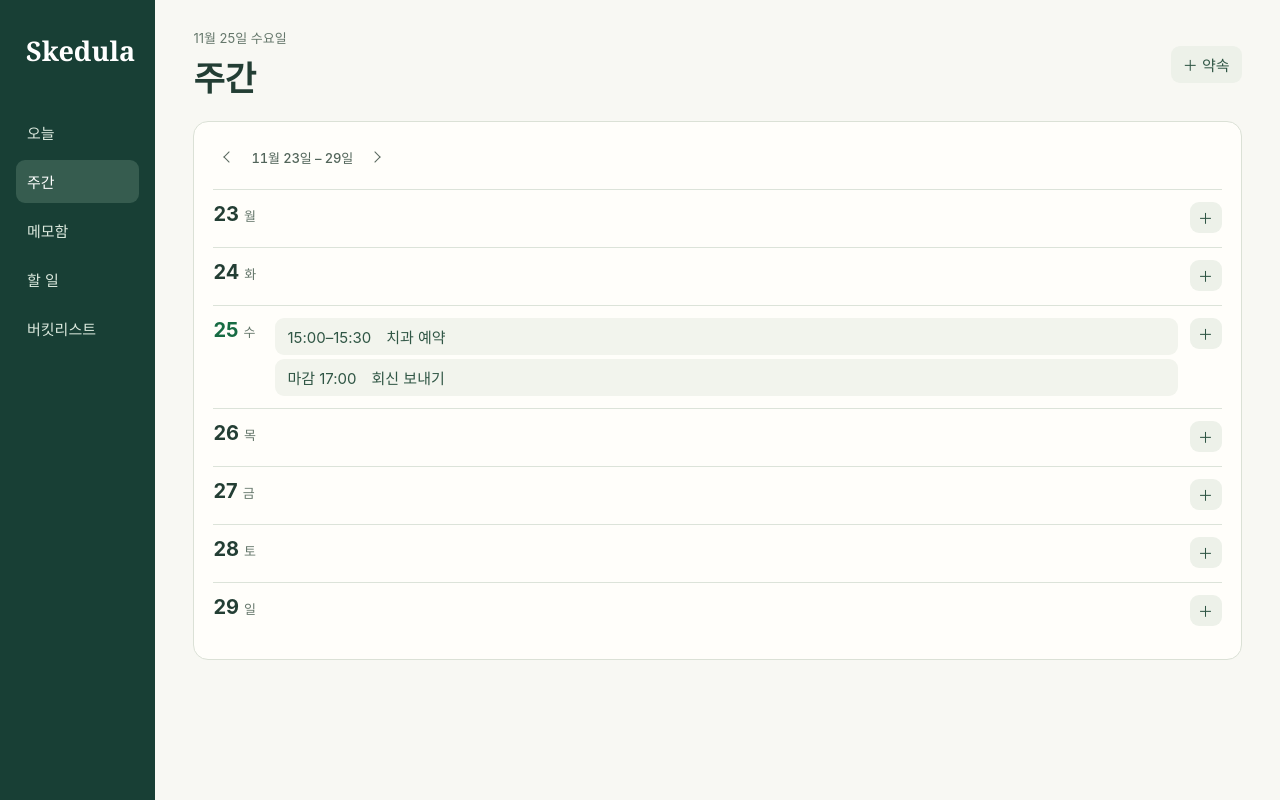
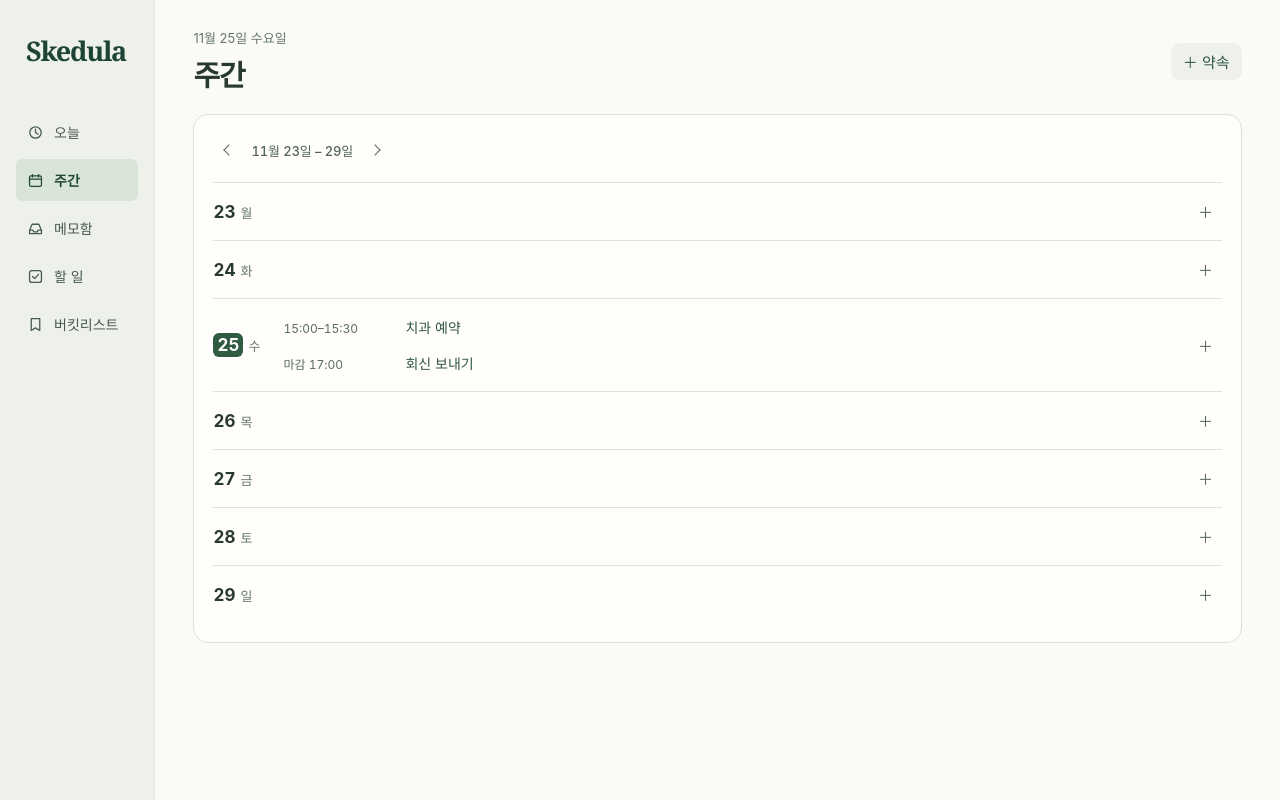
Before and after one commit to hong-engi/skedula, a plain HTML site: page prototype/today.html in a window 1280 px wide. Both pictures are taken after a click on the button "주간". Drawn offline with Linux system fonts and the light colour scheme.

Commit message:
Refine navigation contrast and simplify planner views

```diff
--- a/prototype/planning.js
+++ b/prototype/planning.js
@@ -30,6 +30,11 @@ function calendarBlocks(date){
   }
   return blocks
 }
+function agendaEntry(when,title,action){
+  const entry=button('',action);
+  entry.append(node('span',when,'agenda-time'),'　',node('span',title));
+  return entry
+}
 function renderWeek(){
   const start=weekStart(),end=datePlus(start,6);
   const format=k=>localDate(k).toLocaleDateString('ko-KR',{month:'short',day:'numeric'});
@@ -46,13 +51,13 @@ function renderWeek(){
     if(date===dayKey)events.push(...tasks.filter(t=>t.at!=null&&!t.inbox));
     events.sort((a,b)=>a.at-b.at);
     for(const t of events){
-      const line=button(range(t)+'　'+t.title+(t.repeat==='daily'?' · 매일':t.repeat==='weekly'?' · 매주':''),()=>{
+      const line=agendaEntry(range(t),t.title+(t.repeat==='daily'?' · 매일':t.repeat==='weekly'?' · 매주':''),()=>{
         if(t.fixed)editBooking(t.source);else editDetails(t)
       });
       if(t.buffer)line.className='travel-item';items.append(line)
     }
     for(const t of tasks.filter(t=>!t.inbox&&!t.done&&t.due===date)){
-      items.append(button('마감 '+(t.dueTime||'')+'　'+t.title,()=>editDetails(t)))
+      items.append(agendaEntry(('마감 '+(t.dueTime||'')).trim(),t.title,()=>editDetails(t)))
     }
     const add=icon('＋',date+' 약속 추가',()=>editBooking(null,date));
     row.append(day,items,add);days.append(row)
--- a/prototype/today.css
+++ b/prototype/today.css
@@ -23,3 +23,26 @@ html,main,#scroll,dialog{scrollbar-width:none}
 .week-bar button:hover{background:#edf0e9;filter:none}
 .week-bar button:focus-visible{outline:2px solid #42715f;outline-offset:-2px}
 .week-day{display:grid;grid-template-columns:50px minmax(0,1fr) 32px;gap:12px;align-items:start;border-top:1px solid #dce3d9;padding:12px 0;min-height:58px}.day-label{display:flex;align-items:baseline;gap:5px}.day-label strong{font-size:20px}.is-today .day-label{color:#176b43}.agenda{display:grid;gap:4px}.agenda button{text-align:left;background:#f2f4ed;overflow-wrap:anywhere}.agenda .travel-item,.buffer{background:#eef1f0;color:#55695e}.week-day>button{padding:5px}.idea-row{padding:12px 0;border-bottom:1px solid #dde4da;flex-wrap:wrap}.idea-row span{flex:1;min-width:120px;overflow-wrap:anywhere}#capture{margin-bottom:20px}#capture input{min-width:0;flex:1;border:1px solid #cbd5c9;border-radius:8px;padding:10px;font:inherit}#removeBooking{margin-right:auto;color:#804a39}@media(max-width:610px){aside{flex-wrap:wrap}nav{flex-wrap:wrap}nav button{width:auto}}
+
+/* Navigation recedes behind the planner content. */
+body{background:#fafaf7;color:#28392f}
+aside{background:#edf1ea;color:#1d4436;border-right:1px solid #dfe5dc}
+aside strong{letter-spacing:-1.3px}
+nav button{display:flex;align-items:center;gap:10px;color:#48594e;font-size:14px;border-radius:7px}
+nav button[aria-current=page]{background:#d8e4d8;color:#204833;font-weight:650}
+nav svg{width:17px;height:17px;flex:none;fill:none;stroke:currentColor;stroke-width:1.5;stroke-linecap:round;stroke-linejoin:round}
+h1{font-size:29px;letter-spacing:-1px}h2{font-size:16px}
+#layout.today{align-items:start}
+#list:has(#listTitle[hidden]){background:transparent;padding:0;border:0}
+.row .actions button,.week-day>button{background:transparent;color:#58695c}
+.row .actions button:hover,.week-day>button:hover{background:#e4ebe1}
+.task-name::after{content:none}
+.week-day{align-items:center}
+.day-label strong{font-size:17px;font-variant-numeric:tabular-nums}
+.is-today .day-label strong{background:#315a43;color:white;border-radius:6px;padding:2px 4px}
+.agenda button{display:flex;align-items:baseline;gap:12px;background:transparent;padding:6px 8px;font-size:14px}
+.agenda button:hover{background:#f1f4ee}
+.agenda-time{width:84px;flex:none;font-size:12px;color:#596b60;font-variant-numeric:tabular-nums}
+@media(hover:hover){.week-day>button{opacity:0}.week-day:hover>button,.week-day:focus-within>button{opacity:1}}
+@media(max-width:840px){nav button{gap:6px;padding-inline:6px}}
+@media(max-width:610px){.agenda button{flex-wrap:wrap;gap:2px 8px}.agenda-time{width:auto}}
--- a/prototype/today.html
+++ b/prototype/today.html
@@ -1,7 +1,7 @@
 <!doctype html>
 <html lang="ko"><meta charset="utf-8"><meta name="viewport" content="width=device-width,initial-scale=1">
 <title>Skedula · 오늘</title><link rel="stylesheet" href="today.css"><link rel="stylesheet" href="range-clock.css">
-<aside><strong>Skedula</strong><nav aria-label="페이지"><button data-page="오늘">오늘</button><button data-page="주간">주간</button><button data-page="메모함">메모함</button><button data-page="할 일">할 일</button><button data-page="버킷리스트">버킷리스트</button></nav></aside>
+<aside><strong>Skedula</strong><nav aria-label="페이지"><button data-page="오늘"><svg aria-hidden="true" viewBox="0 0 20 20"><circle cx="10" cy="10" r="6.7"/><path d="M10 6v4l3 2"/></svg>오늘</button><button data-page="주간"><svg aria-hidden="true" viewBox="0 0 20 20"><rect x="3" y="4.5" width="14" height="12.5" rx="2"/><path d="M6.5 3v3m7-3v3M3 8.5h14"/></svg>주간</button><button data-page="메모함"><svg aria-hidden="true" viewBox="0 0 20 20"><path d="M3 12l3-7h8l3 7v4H3zm0 0h4l1 2h4l1-2h4"/></svg>메모함</button><button data-page="할 일"><svg aria-hidden="true" viewBox="0 0 20 20"><rect x="3" y="3" width="14" height="14" rx="3"/><path d="m6.5 10 2.5 2.5 4.5-5"/></svg>할 일</button><button data-page="버킷리스트"><svg aria-hidden="true" viewBox="0 0 20 20"><path d="M5 3h10v14l-5-3-5 3z"/></svg>버킷리스트</button></nav></aside>
 <main><header><div><small id="date"></small><h1 id="page"></h1></div><button id="add" title="새 항목" aria-label="새 항목">＋</button></header>
 <div id="layout"><section id="schedule"><h2 id="schedule-title">시간표</h2><div id="scroll" tabindex="0" role="region" aria-labelledby="schedule-title"><div id="timeline"></div></div></section><section id="list"><h2 id="listTitle"></h2><div id="tasks"></div></section></div>
 <section id="week" hidden><div class="week-bar">
--- a/prototype/today.js
+++ b/prototype/today.js
@@ -75,7 +75,7 @@ function render(){
   el('add').setAttribute('aria-label',page==='주간'?'약속 추가':'새 항목');
   if(page==='주간'){renderWeek();return}
   if(page==='메모함'){renderInbox();return}
-  el('schedule').hidden=!today;el('listTitle').textContent=today?'오늘 고른 일':page+' 목록';
+  el('schedule').hidden=!today;el('listTitle').hidden=!today;el('listTitle').textContent='오늘 고른 일';
   const items=tasks.filter(t=>!t.inbox).filter(t=>today?t.today:(t.group==='버킷리스트')===bucket).sort(compareTasks);
   const list=el('tasks');list.replaceChildren();
   if(!items.length){list.append(node('p',today?'오늘 하기로 고른 일이 없습니다.':'아직 항목이 없습니다.'));if(today)list.append(button('할 일에서 고르기',()=>navigate('할 일')))}
```
Also changed, not shown: docs/development-plan.md (+1 -0 lines).
